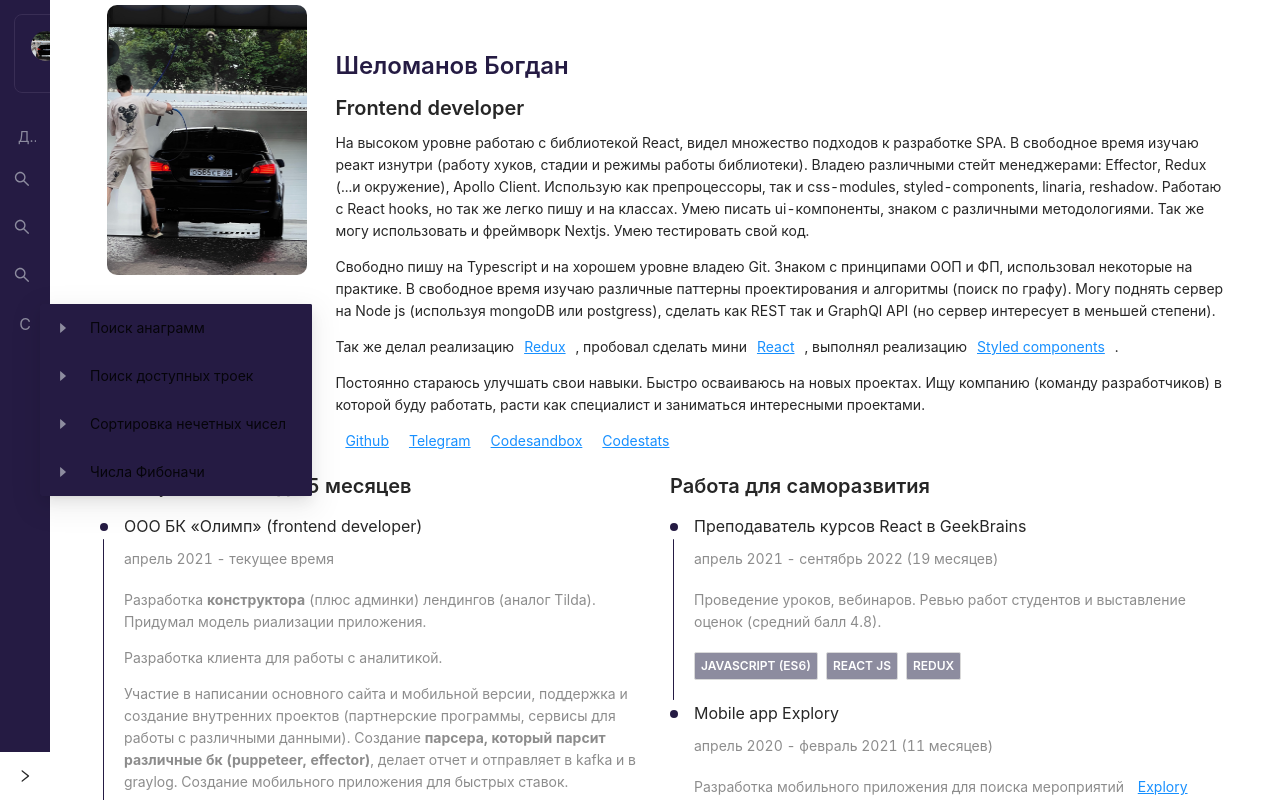
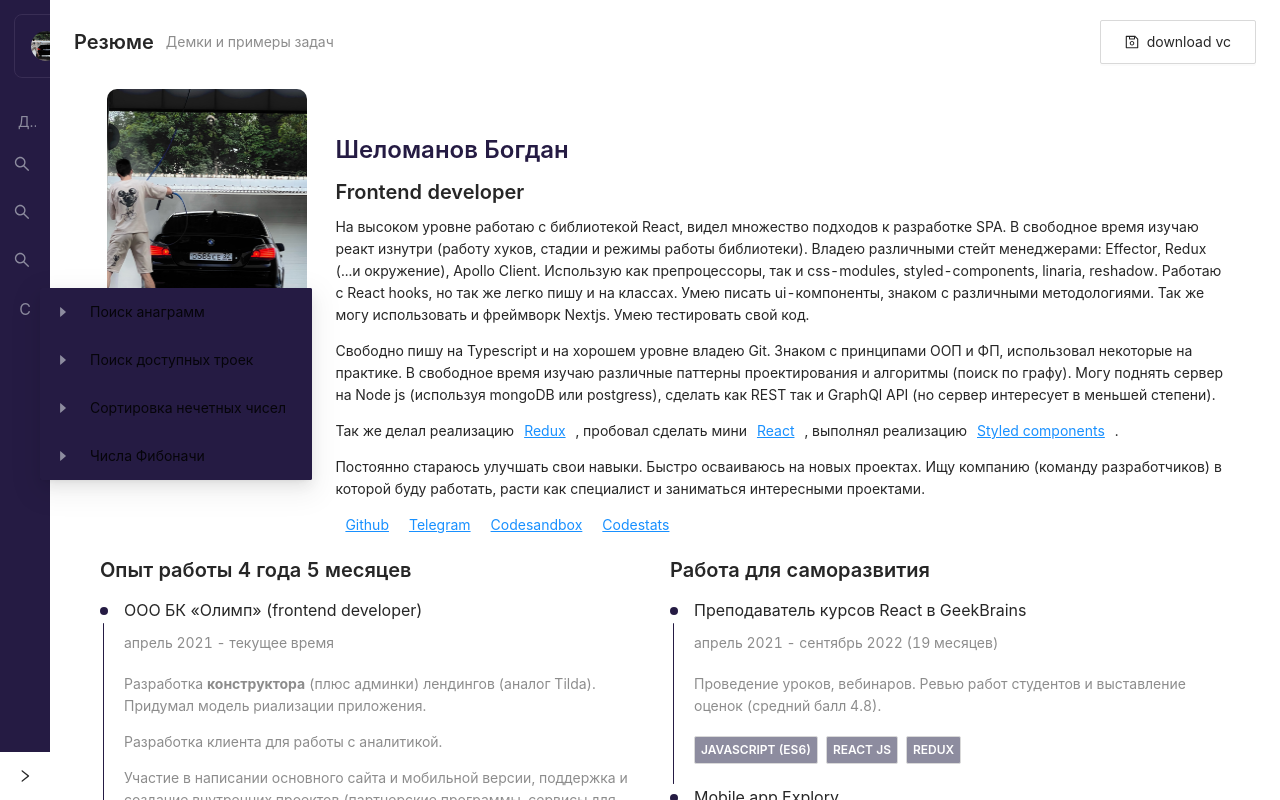
Before and after one commit to bogdanq/bogdanq.github.io, a React (Create React App) app: page /graph in a window 1280 px wide. Built offline with nearby package versions, Linux system fonts and the light colour scheme.

Commit message:
create download pdf

```diff
--- a/src/pages/vc/page.jsx
+++ b/src/pages/vc/page.jsx
@@ -1,4 +1,6 @@
-import { Typography, Row, Col, Steps } from "antd";
+import { useRef } from "react";
+import { SaveOutlined } from "@ant-design/icons";
+import { Typography, Row, Col, Steps, PageHeader, Button } from "antd";
 import styled from "styled-components";
 import html2canvas from "jspdf-html2canvas";
 import { DefaultSidebar } from "../../ui/organisms";
@@ -6,7 +8,6 @@ import { MainTemplate } from "../../ui/templates";
 import bio from "../../assets/bio.jpeg";
 import { useTimeWork } from "./use-time-work";
 import { works, paralelWorks } from "./data-mock";
-import { useRef } from "react";
 
 const Header = styled.div`
   /* height: 400px; */
@@ -80,13 +81,22 @@ export function VCPage({ snipet }) {
       allowTaint: true,
       windowHeight: window.outerHeight,
       height: window.outerHeight,
-      output: "bogdan-resume.pdf",
+      output: "bogdan_shelomanov_vc.pdf",
     });
   }
 
   return (
     <MainTemplate noPadding sidebar={<DefaultSidebar />}>
       <div ref={ref}>
+        <PageHeader
+          title="Резюме"
+          subTitle="Демки и примеры задач"
+          extra={[
+            <Button key="3" icon={<SaveOutlined />} onClick={printDocument}>
+              download vc
+            </Button>,
+          ]}
+        />
         <Header id="divToPrint">
           <Row>
             <Col xs={24} xl={5}>
--- a/src/ui/atoms/profile.jsx
+++ b/src/ui/atoms/profile.jsx
@@ -57,11 +57,6 @@ export function SideBarProfile({ userName }) {
           <Typography.Text className="name" ellipsis>
             <Link to="/">{userName}</Link>
           </Typography.Text>
-          <Row>
-            <Typography.Text className="subtitle" ellipsis>
-              Демки и примеры задач
-            </Typography.Text>
-          </Row>
         </Col>
       </Row>
     </Wrapper>
```
